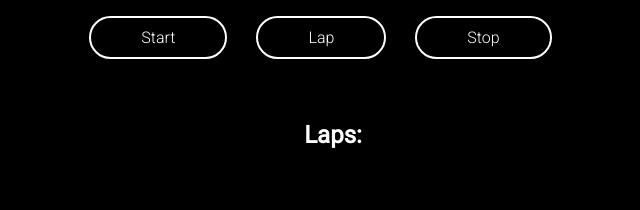
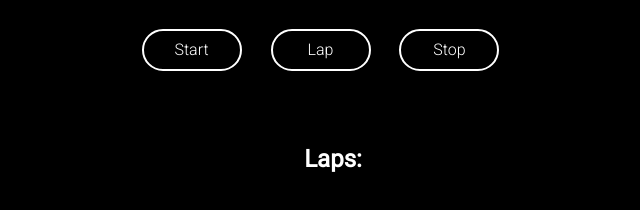
Before and after one commit to petrbubenik/stopwatch, a plain HTML site: page index.html in a window 1280 px wide. Both pictures are taken after a click on the element "Start". Shown: the part 288-498 px from the top of the page, without its empty margins (307-947 px from the left). Drawn offline with Linux system fonts and the light colour scheme.

Commit message:
Code cleared, fixed the bug with 100 msecs showing in HTML, width of buttons fixed

```diff
--- a/css/style.css
+++ b/css/style.css
@@ -34,10 +34,12 @@ body {
 /*******************************************/
 .button{
      font-weight: 300;
+     display: inline-block;
+     text-align: center;
      border: 2px solid white;
      border-radius: 32px;
-     padding: 10px 50px;
-     width: 700px;
+     padding: 10px;
+     width: 100px;
 }
 
 .button:hover{
--- a/js/main.js
+++ b/js/main.js
@@ -1,17 +1,16 @@
 // Goals:
-// - clear the code after the interval logic change (setInterval() -> Date.now())
-// - 100 mseconds sometimes - change in startTimer()
 // - time difference between laps
-// - stop/reset button same width
 
-let minute = "00";
-let second = "00";
-let msecond = "00";
+
 let interval;
+let lapNow;
 let startTime;
 let startBtn = document.querySelector('.start');
 let lapBtn = document.querySelector('.lap');
 let stopBtn = document.querySelector('.stop');
+let msec = document.querySelector('.msec');
+let sec = document.querySelector('.sec');
+let min = document.querySelector('.min');
 
 
 // 1. listen to buttons
@@ -38,14 +37,12 @@ function pushButton(event){
     // If Reset button pushed - reset the watch to zero and remove lap times:
     }else if(event.target.classList.contains('reset')){
         clearInterval(interval);
-        document.querySelector('.msec').innerHTML = "00";
-        document.querySelector('.sec').innerHTML = "00";
-        document.querySelector('.min').innerHTML = "00";
+        msec.innerHTML = "00";
+        sec.innerHTML = "00";
+        min.innerHTML = "00";
         lapRecord.innerHTML = "";
         startBtn.classList.remove('block');
         startTime = 0;
-        stopTime = 0;
-        lapT = 0;
 
     // If Stop button pushed - stop the watch and log the time:
     }else if(event.target.classList.contains('stop')){
@@ -58,17 +55,17 @@ function pushButton(event){
     }
 }
 
-// If Lap button pushed - record the time
+// If Lap button pushed - record the lap time:
 function lapTime(){
-    let lapNow = `<div class="lap">${document.querySelector('.min').innerHTML} : ${document.querySelector('.sec').innerHTML} : ${document.querySelector('.msec').innerHTML}</div>`;
+    lapNow = `<div class="lap">${min.innerHTML} : ${sec.innerHTML} : ${msec.innerHTML}</div>`;
     lapRecord.innerHTML += lapNow;
 }
 
 function startTimer(){
-    minute = Math.floor((Date.now() - startTime)/60000);
-    second = Math.floor((Date.now() - startTime) / 1000) - (60 * minute);
-    msecond = Math.round(((Date.now() - startTime) - 1000 * second - 60000 * minute)/10);
-    document.querySelector('.msec').innerHTML = msecond.toString().length < 2 ? "0" + msecond : msecond;
-    document.querySelector('.sec').innerHTML = second.toString().length < 2 ? ("0" + second) : second;
-    document.querySelector('.min').innerHTML = minute.toString().length < 2 ? ("0" + minute) : minute;
+    let minute = Math.floor((Date.now() - startTime)/60000);
+    let second = Math.floor((Date.now() - startTime) / 1000) - (60 * minute);
+    let msecond = Math.floor(((Date.now() - startTime) - 1000 * second - 60000 * minute)/10);
+    msec.innerHTML = msecond.toString().length < 2 ? "0" + msecond : msecond;
+    sec.innerHTML = second.toString().length < 2 ? ("0" + second) : second;
+    min.innerHTML = minute.toString().length < 2 ? ("0" + minute) : minute;
 }
```
